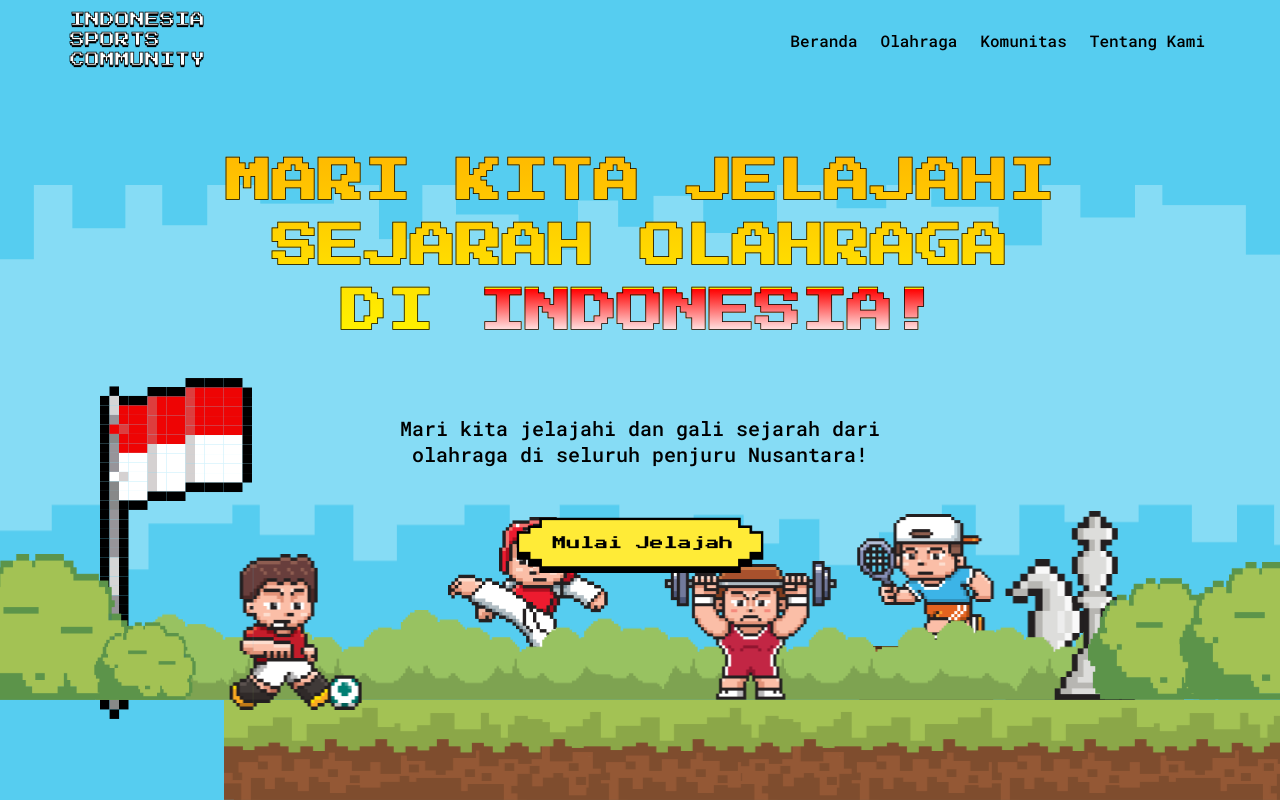
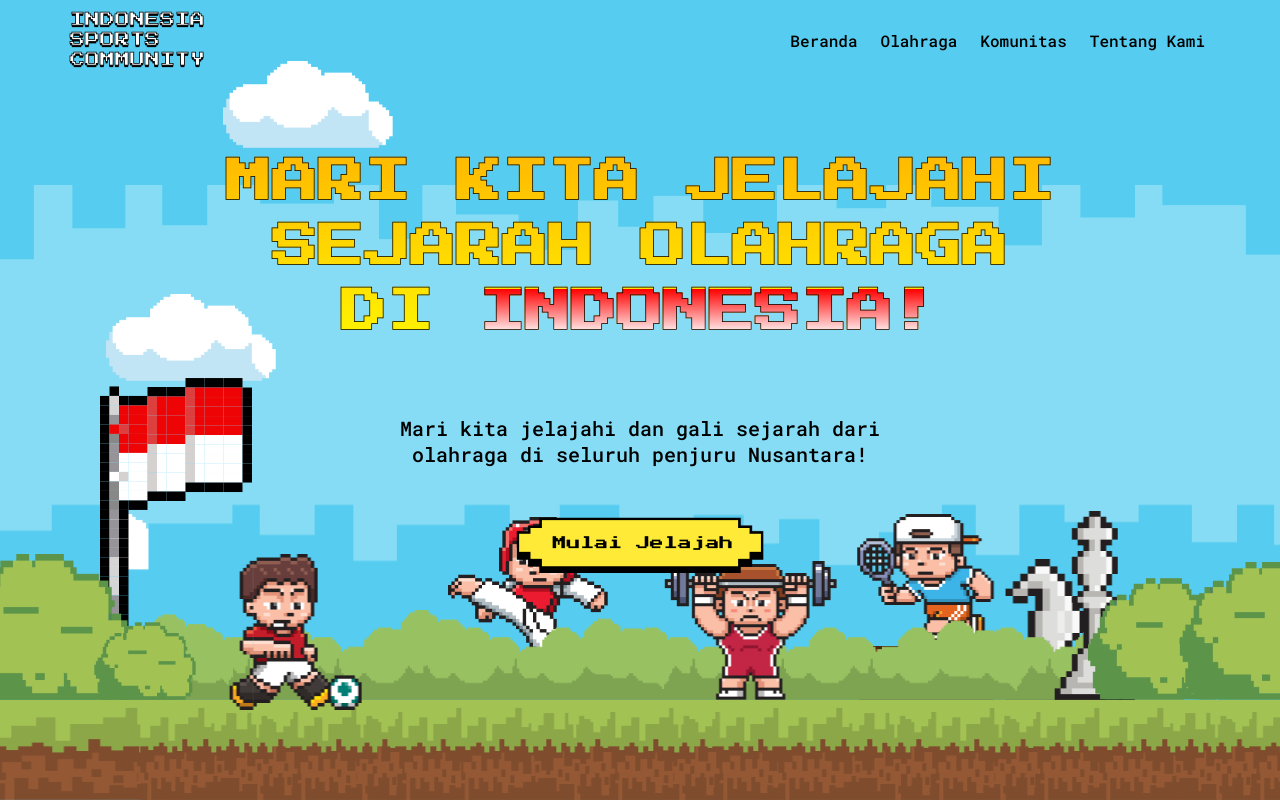
Before and after one commit to satriaberliano/WebDesign-Sports-ADS, a React (Create React App) app: page / in a window 1280 px wide. Built offline with nearby package versions, Linux system fonts and the light colour scheme.

Commit message:
fix (bug background): fixed bug on keyframe and using component as a background of cloud and dirt

```diff
--- /dev/null
+++ b/src/components/BackgroundAwan.jsx
@@ -0,0 +1,36 @@
+import React from 'react';
+import awan from '../assets/img-background/awan.png';
+import '../styles/background-awan.css';
+
+const BackgroundAwan = () => {
+  return (
+    <div className='background-awan-container'>
+      <div className='bg-awan1'>
+        <img
+          src={awan}
+          alt='background-awan'
+          className='img-awan1'
+          width='170'
+        />
+      </div>
+      <div className='bg-awan2 '>
+        <img
+          src={awan}
+          alt='background-awan'
+          className='img-awan2'
+          width='170'
+        />
+      </div>
+      <div className='bg-awan3'>
+        <img
+          src={awan}
+          alt='background-awan'
+          className='img-awan3'
+          width='170'
+        />
+      </div>
+    </div>
+  );
+};
+
+export default BackgroundAwan;
--- a/src/pages/Background.jsx
+++ b/src/pages/Background.jsx
@@ -1,11 +1,9 @@
 import React from 'react';
 import '../styles/background.css';
-import awan from '../assets/img-background/awan.png';
 import bangunan1 from '../assets/img-background/bangunan-1.png';
 import bangunan2 from '../assets/img-background/bangunan-2.png';
 import tanaman1 from '../assets/img-background/tanaman-1.png';
 import tanaman2 from '../assets/img-background/tanaman-2.png';
-import tanah from '../assets/img-background/tanah.png';
 import bendera from '../assets/img-background/Bendera.svg';
 import rumput from '../assets/img-background/rumput.png';
 import football from '../assets/img-background/football.png';
@@ -14,21 +12,13 @@ import angkatbesi from '../assets/img-background/angkatbesi.png';
 import badminton from '../assets/img-background/badminton.png';
 import caturKuda from '../assets/img-background/catur-kuda.png';
 import caturMenteri from '../assets/img-background/catur-menteri.png';
+import FooterHistory from '../components/FooterHistory';
+import BackgroundAwan from '../components/BackgroundAwan';
 
 const Background = () => {
   return (
     <div className='background'>
-      <div className='background-awan-container'>
-        <div className='bg-awan-1'>
-          <img src={awan} alt='background-awan' className='img-awan-1' />
-        </div>
-        <div className='bg-awan-2 '>
-          <img src={awan} alt='background-awan' className='img-awan-2' />
-        </div>
-        <div className='bg-awan-3'>
-          <img src={awan} alt='background-awan' className='img-awan-3' />
-        </div>
-      </div>
+      <BackgroundAwan />
       <div className='background-bangunan-container'>
         <div className='bg-bangunan-1'>
           <img src={bangunan1} alt='background-bangunan' />
@@ -81,19 +71,7 @@ const Background = () => {
         </div>
         <img src={tanaman2} alt='background-tanaman' className='bg-tanaman-2' />
       </div>
-      <div className='background-tanah-container'>
-        <img
-          src={tanah}
-          alt='background-tanah'
-          className='bg-tanah bg-tanah-1'
-        />
-        <img
-          src={tanah}
-          alt='background-tanah'
-          className='bg-tanah'
-          height='150px'
-        />
-      </div>
+      <FooterHistory />
     </div>
   );
 };
--- a/src/pages/history/FootballHistory.jsx
+++ b/src/pages/history/FootballHistory.jsx
@@ -2,12 +2,12 @@ import React from 'react';
 import '../../styles/history.css';
 import bola from '../../assets/img-sejarah/bola.png';
 import tali from '../../assets/img-sejarah/tali.png';
-import awan from '../../assets/img-background/awan.png';
 import character1 from '../../assets/img-sejarah/footbal-characters/football-ch-1.png';
 import character2 from '../../assets/img-sejarah/footbal-characters/football-ch-2.png';
 import character3 from '../../assets/img-sejarah/footbal-characters/football-ch-3.png';
 import character4 from '../../assets/img-sejarah/footbal-characters/football-ch-4.png';
 import FooterHistory from '../../components/FooterHistory';
+import BackgroundAwan from '../../components/BackgroundAwan';
 
 const FootballHistory = () => {
   const dataExperience = [
@@ -40,7 +40,7 @@ const FootballHistory = () => {
 
   return (
     <div className='sport-container'>
-      <div className='background-awan-container'>
+      {/* <div className='background-awan-container'>
         <div className='bg-awan1'>
           <img src={awan} alt='background-awan' className='img-awan1' />
         </div>
@@ -50,7 +50,8 @@ const FootballHistory = () => {
         <div className='bg-awan3'>
           <img src={awan} alt='background-awan' className='img-awan3' />
         </div>
-      </div>
+      </div> */}
+      <BackgroundAwan />
       <div className='sport-section'>
         <div className='sport-content-1'>
           {dataExperience.map((experience, id, arr) => (
--- /dev/null
+++ b/src/styles/background-awan.css
@@ -0,0 +1,48 @@
+/* background awan */
+
+.background-awan-container {
+  position: fixed;
+  width: 100%;
+  height: 100%;
+  overflow: hidden;
+  right: 0;
+  z-index: -1;
+}
+
+.bg-awan1,
+.bg-awan2,
+.bg-awan3 {
+  position: absolute;
+  width: 100%;
+  left: -10%;
+  justify-content: flex-start;
+  display: flex;
+}
+
+.bg-awan1 {
+  top: 61px;
+  animation: slideLeft 20s linear infinite;
+  z-index: 8;
+}
+
+.bg-awan2 {
+  top: 269px;
+  animation: slideLeft 30s linear infinite;
+  z-index: 1;
+  margin-top: 25px;
+}
+
+.bg-awan3 {
+  top: 469px;
+  animation: slideLeft 40s linear infinite;
+  margin-top: 45px;
+}
+
+@keyframes slideLeft {
+  0% {
+    transform: translateX(0%);
+  }
+  100% {
+    transform: translateX(100%);
+  }
+}
--- a/src/styles/background.css
+++ b/src/styles/background.css
@@ -176,7 +176,7 @@
     transform: translateX(0%);
   }
   100% {
-    transform: translateX(-50%);
+    transform: translateX(50%);
   }
 }
 
--- a/src/styles/history.css
+++ b/src/styles/history.css
@@ -84,58 +84,3 @@
 .sport-data:last-child {
   height: 100px;
 }
-
-/* background awan */
-
-.background-awan-container {
-  position: fixed;
-  width: 100%;
-  height: 100%;
-  overflow: hidden;
-  right: 0;
-  z-index: -1;
-}
-
-.bg-awan1,
-.bg-awan2,
-.bg-awan3 {
-  position: absolute;
-  width: 100%;
-  left: -10%;
-  justify-content: flex-start;
-  display: flex;
-}
-
-.img-awan-1,
-.img-awan-2,
-.img-awan-3 {
-  width: 12em;
-}
-
-.bg-awan1 {
-  top: 61px;
-  animation: slideLeft 20s linear infinite;
-  z-index: 8;
-}
-
-.bg-awan2 {
-  top: 269px;
-  animation: slideLeft 30s linear infinite;
-  z-index: 1;
-  margin-top: 25px;
-}
-
-.bg-awan3 {
-  top: 469px;
-  animation: slideLeft 40s linear infinite;
-  margin-top: 45px;
-}
-
-@keyframes slideLeft {
-  0% {
-    transform: translateX(0%);
-  }
-  100% {
-    transform: translateX(100%);
-  }
-}
```
